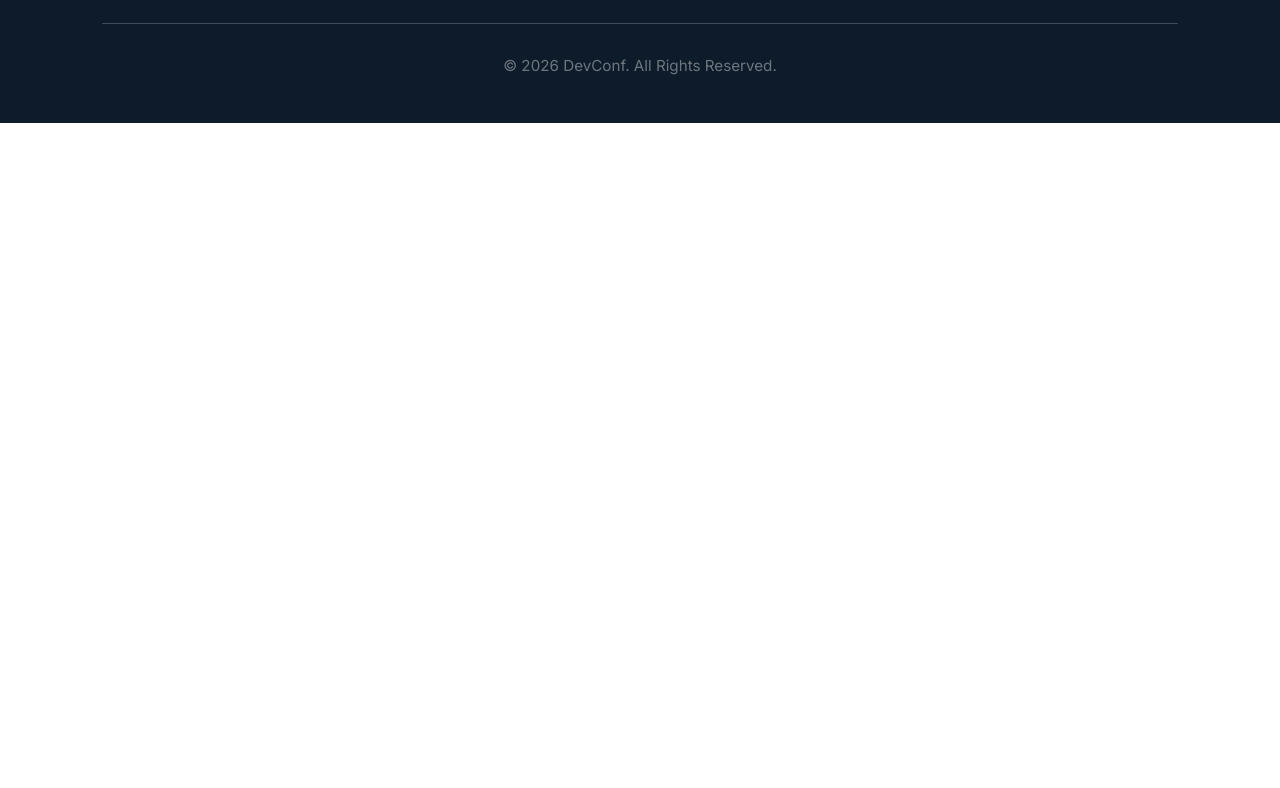
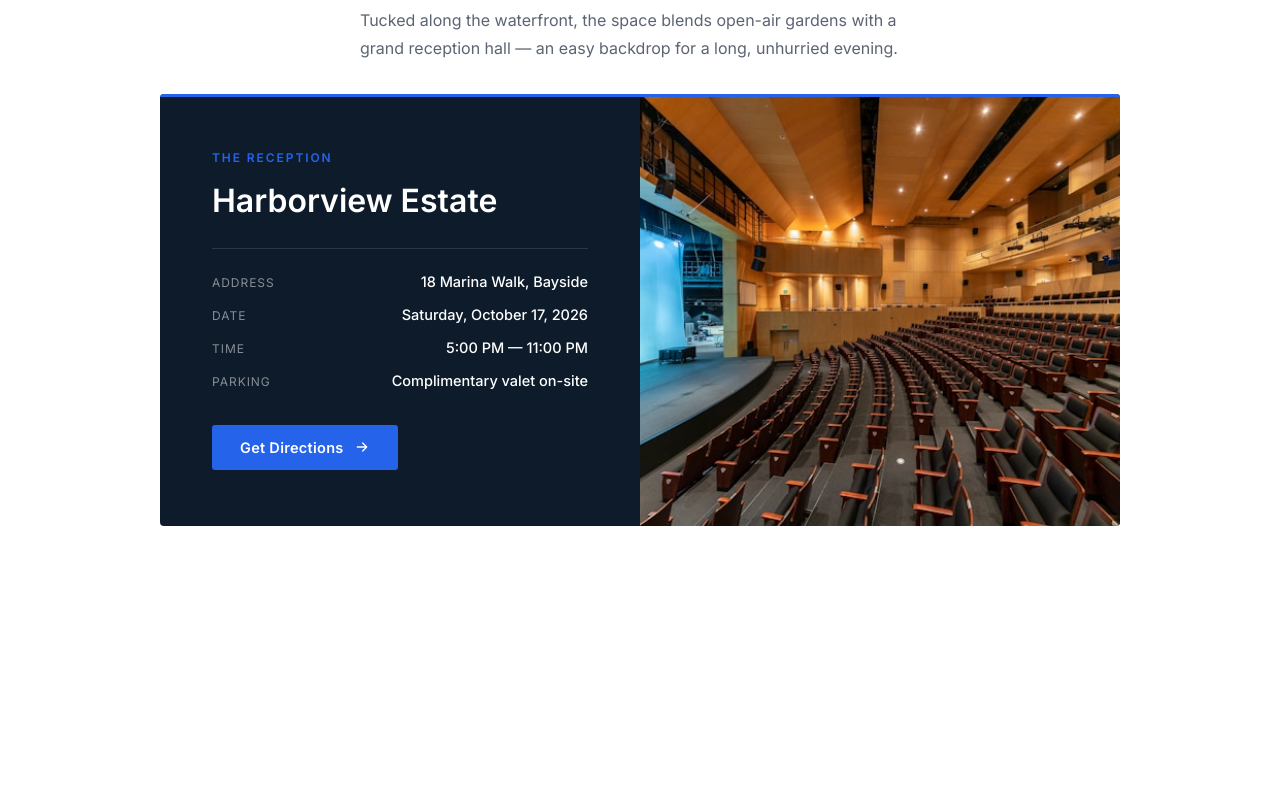
Before and after one commit to mahenajT/Assignment-01_ProgrammingHero, a plain HTML site: page index.html in a window 1280 px wide. Shown: the part 2645-3433 px from the top of the page. Before the commit the page ends 2768 px from the top, so only its background shows below. Drawn offline with Linux system fonts and the light colour scheme.

Commit message:
Completed

```diff
--- a/index.html
+++ b/index.html
@@ -21,10 +21,10 @@
         <img src="./images/logo.png" alt="Logo" />
         <ul class="nav-links">
           <li><a href="#speakers">Speakers</a></li>
-          <li><a href="#Schedule">Schedule</a></li>
-          <li><a href="#Tracks">Tracks</a></li>
-          <li><a href="#Venue">Venue</a></li>
-          <li><a href="#Blog">Blog</a></li>
+          <li><a href="#schedule">Schedule</a></li>
+          <li><a href="#tracks">Tracks</a></li>
+          <li><a href="#venue">Venue</a></li>
+          <li><a href="#blog">Blog</a></li>
         </ul>
         <button class="btn">Register Now</button>
       </nav>
@@ -151,14 +151,84 @@
         </div>
       </section>
 
+      <section id="venue">
+        <div class="venue-container">
+          <h2 class="section-title">Our Venue</h2>
+          <p class="venue-sub">
+            Tucked along the waterfront, the space blends open-air gardens with
+            a grand reception hall — an easy backdrop for a long, unhurried
+            evening.
+          </p>
+
+          <div class="venue-card">
+            <div class="venue-card__info">
+              <span class="venue-tag">The Reception</span>
+              <h3 class="venue-name">Harborview Estate</h3>
+
+              <ul class="venue-details">
+                <li>
+                  <span class="venue-details__label">Address</span>
+                  <span class="venue-details__value"
+                    >18 Marina Walk, Bayside</span
+                  >
+                </li>
+                <li>
+                  <span class="venue-details__label">Date</span>
+                  <span class="venue-details__value"
+                    >Saturday, October 17, 2026</span
+                  >
+                </li>
+                <li>
+                  <span class="venue-details__label">Time</span>
+                  <span class="venue-details__value"
+                    >5:00 PM &mdash; 11:00 PM</span
+                  >
+                </li>
+                <li>
+                  <span class="venue-details__label">Parking</span>
+                  <span class="venue-details__value"
+                    >Complimentary valet on-site</span
+                  >
+                </li>
+              </ul>
+
+              <a href="#" class="venue-cta">
+                Get Directions
+                <svg
+                  width="16"
+                  height="16"
+                  viewBox="0 0 24 24"
+                  fill="none"
+                  xmlns="http://www.w3.org/2000/svg"
+                >
+                  <path
+                    d="M5 12H19M19 12L13 6M19 12L13 18"
+                    stroke="currentColor"
+                    stroke-width="2"
+                    stroke-linecap="round"
+                    stroke-linejoin="round"
+                  />
+                </svg>
+              </a>
+            </div>
+
+            <div class="venue-card__image">
+              <img
+                src="./images/venue.jpg"
+                alt="Harborview Estate reception hall"
+              />
+            </div>
+          </div>
+        </div>
+      </section>
+
+      <!-------------------------------------------------------------
+         Footer Section
+      --------------------------------------------------------------->
       <footer>
         <div class="footer-top">
           <div class="footer-logo">
-            <img src="./images/logo-mini.png" alt="logo" />
-            <span
-              >DEVCONF <br />
-              2026</span
-            >
+            <img src="./images/footer-logo.png" alt="" />
           </div>
           <div class="social-links">
             <a href="https://facebook.com" target="_blank"
--- a/style.css
+++ b/style.css
@@ -150,13 +150,9 @@ section {
   border: 1px solid #e5e7eb;
   padding: 2rem;
   width: 370.66px;
-  height: 444px;
+  height: 456px;
   border-radius: 0.8rem;
 }
-.card-pro {
-  border: 1px solid #0d1b2a;
-}
-
 .pricing-card hr {
   border: none;
   height: 1px;
@@ -186,6 +182,7 @@ section {
 }
 
 .card-pro {
+  border: 1px solid #0d1b2a;
   background-color: #0d1b2a;
   color: #fff;
 }
@@ -219,12 +216,155 @@ section {
 }
 
 /* ==============================================================
+    Venue Section
+ ==============================================================*/
+
+.venue-sub {
+  max-width: 560px;
+  font-size: 16px;
+  line-height: 1.7;
+  color: #5b6472;
+  margin: auto;
+  padding: 10px 0 32px 0;
+}
+
+.venue-card {
+  display: grid;
+  grid-template-columns: 1fr 1fr;
+  background: #0d1b2a;
+  border-radius: 4px;
+  overflow: hidden;
+  position: relative;
+}
+
+/* signature: architectural notch echoing a floor-plan corner cut */
+.venue-card::before {
+  content: "";
+  position: absolute;
+  top: 0;
+  left: 0;
+  width: 100%;
+  height: 3px;
+  background: #2563eb;
+  z-index: 2;
+}
+
+.venue-card__info {
+  padding: 56px 52px;
+  display: flex;
+  flex-direction: column;
+  justify-content: center;
+}
+
+.venue-tag {
+  display: inline-block;
+  font-size: 12px;
+  letter-spacing: 0.16em;
+  text-transform: uppercase;
+  color: #2563eb;
+  font-weight: 600;
+  margin-bottom: 16px;
+}
+
+.venue-name {
+  font-size: 2rem;
+  font-weight: 600;
+  color: #ffffff;
+  margin: 0 0 28px;
+}
+
+.venue-details {
+  list-style: none;
+  margin: 0 0 36px;
+  padding: 0;
+  display: flex;
+  flex-direction: column;
+  gap: 16px;
+  border-top: 1px solid rgba(255, 255, 255, 0.12);
+  padding-top: 24px;
+}
+
+.venue-details li {
+  display: flex;
+  justify-content: space-between;
+  align-items: baseline;
+  gap: 20px;
+  font-size: 14.5px;
+}
+
+.venue-details__label {
+  color: rgba(255, 255, 255, 0.5);
+  text-transform: uppercase;
+  letter-spacing: 0.08em;
+  font-size: 12px;
+  flex-shrink: 0;
+}
+
+.venue-details__value {
+  color: #ffffff;
+  text-align: right;
+  font-weight: 500;
+}
+
+.venue-cta {
+  display: inline-flex;
+  align-items: center;
+  justify-content: center;
+  gap: 10px;
+  background: #2563eb;
+  color: #ffffff;
+  text-decoration: none;
+  font-size: 14.5px;
+  font-weight: 600;
+  letter-spacing: 0.02em;
+  padding: 14px 28px;
+  border-radius: 3px;
+  width: fit-content;
+  transition:
+    background 0.2s ease,
+    transform 0.2s ease;
+}
+
+.venue-cta:hover {
+  background: #1d4ed8;
+  transform: translateY(-1px);
+}
+
+.venue-cta:focus-visible {
+  outline: 2px solid #ffffff;
+  outline-offset: 3px;
+}
+
+.venue-cta svg {
+  transition: transform 0.2s ease;
+}
+
+.venue-cta:hover svg {
+  transform: translateX(3px);
+}
+
+.venue-card__image {
+  position: relative;
+  min-height: 420px;
+}
+
+.venue-card__image img {
+  position: absolute;
+  inset: 0;
+  width: 100%;
+  height: 100%;
+  object-fit: cover;
+  display: block;
+}
+
+/* ==============================================================
     Footer Section
  ==============================================================*/
 footer {
   background-color: #0d1b2a;
   color: white;
   padding: 3rem 8%;
+  margin-top: 10rem;
 }
 
 .footer-top {
```
Also changed, not shown: images/venue.jpg (added), 1 other file.
